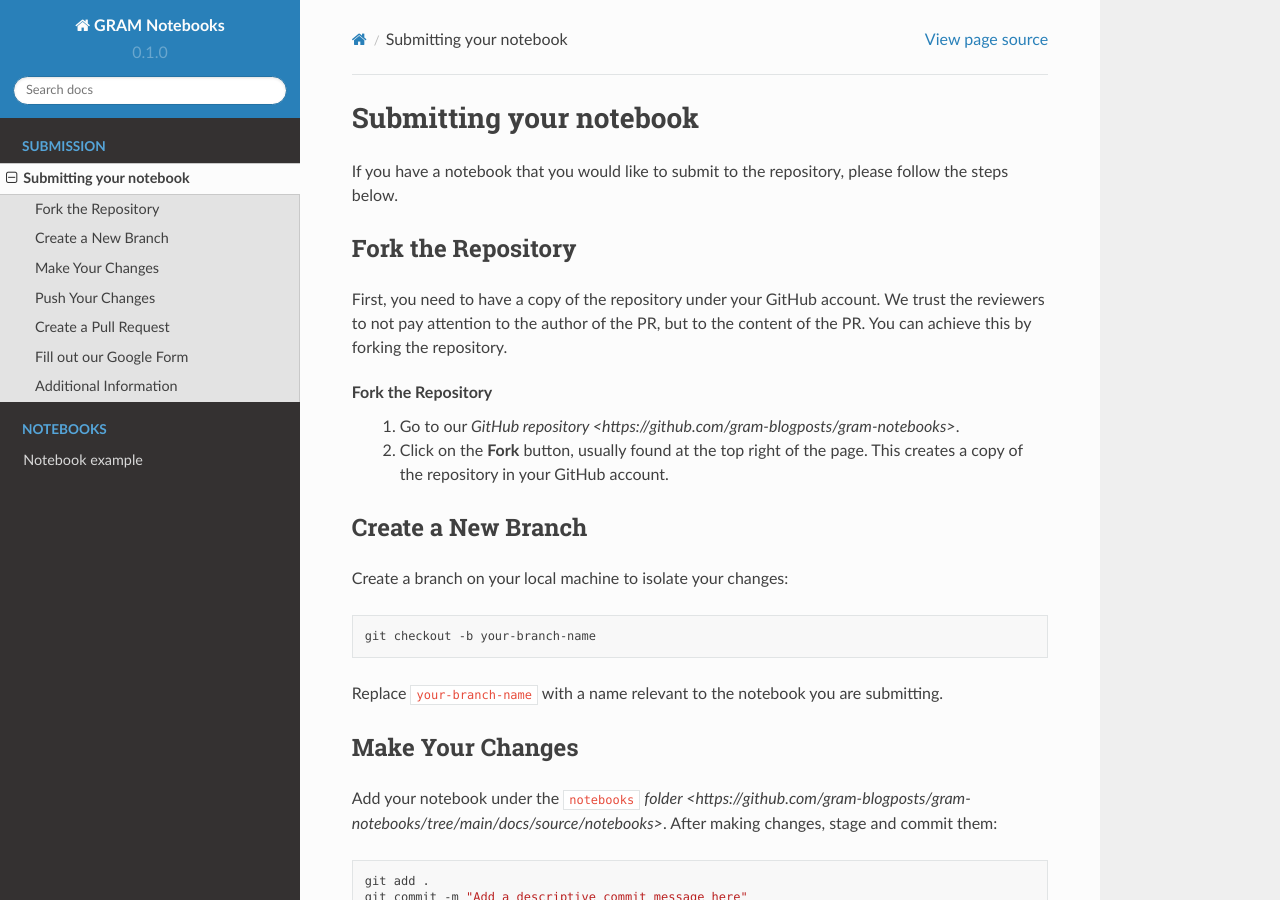
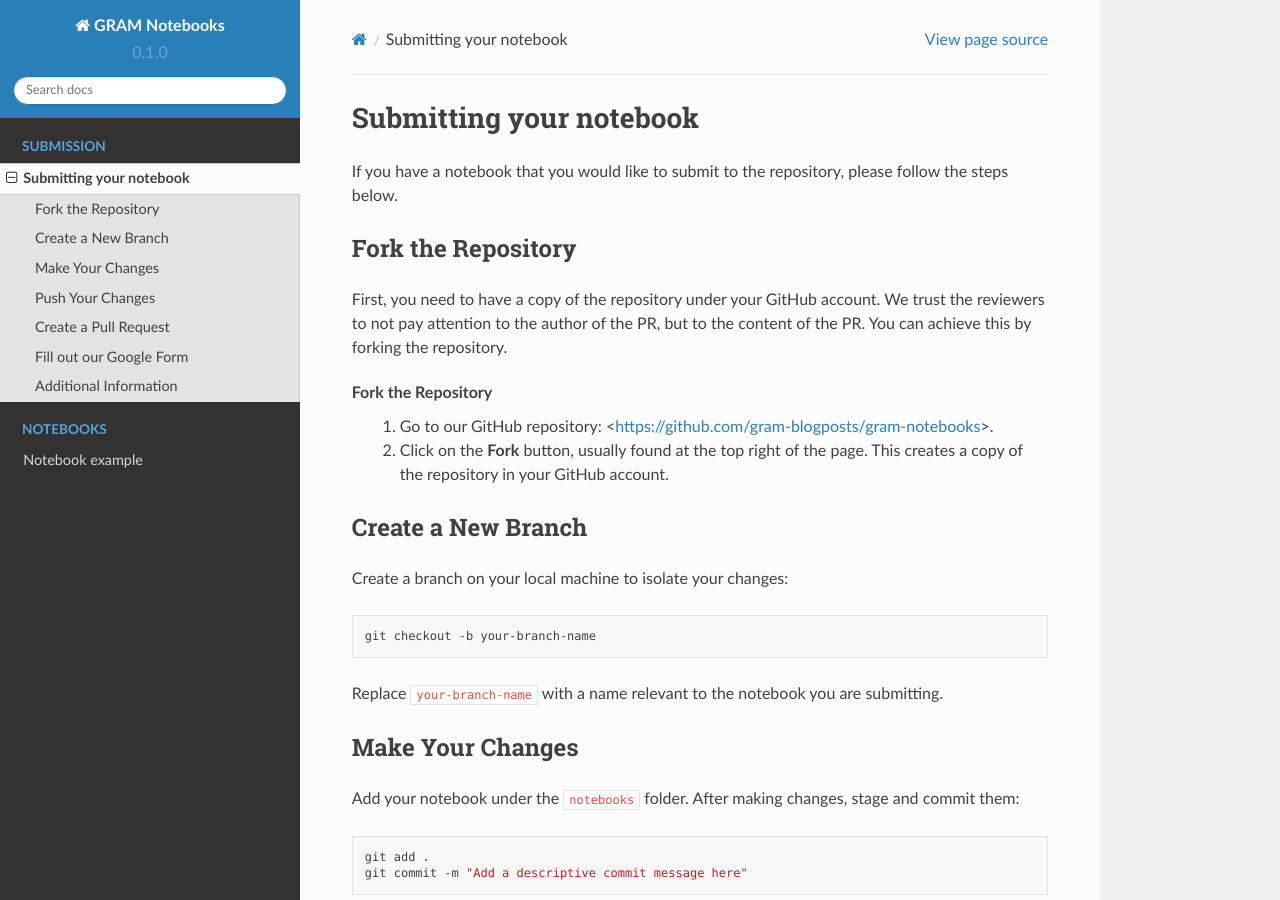
Before and after one commit to gram-blogposts/gram-notebooks, a Sphinx documentation site: the page built from docs/source/submission/instructions.rst, in a window 1280 px wide and 900 px high. Built offline with Sphinx 7.4.7 and the Read the Docs theme 2.0.0, drawn with Linux system fonts in a browser that asks for light colours.

Commit message:
clarify instructions

```diff
--- a/docs/source/submission/instructions.rst
+++ b/docs/source/submission/instructions.rst
@@ -10,7 +10,7 @@ First, you need to have a copy of the repository under your GitHub account. We t
 You can achieve this by forking the repository.
 
 **Fork the Repository**
-  1. Go to our `GitHub repository <https://github.com/gram-blogposts/gram-notebooks>`.
+  1. Go to our GitHub repository: <https://github.com/gram-blogposts/gram-notebooks>.
   2. Click on the **Fork** button, usually found at the top right of the page. This creates a copy of the repository in your GitHub account.
 
 
@@ -28,7 +28,7 @@ Replace ``your-branch-name`` with a name relevant to the notebook you are submit
 Make Your Changes
 -----------------
 
-Add your notebook under the ``notebooks`` `folder <https://github.com/gram-blogposts/gram-notebooks/tree/main/docs/source/notebooks>`. After making changes, stage and commit them:
+Add your notebook under the ``notebooks`` folder. After making changes, stage and commit them:
 
 .. code-block:: bash
 
```
